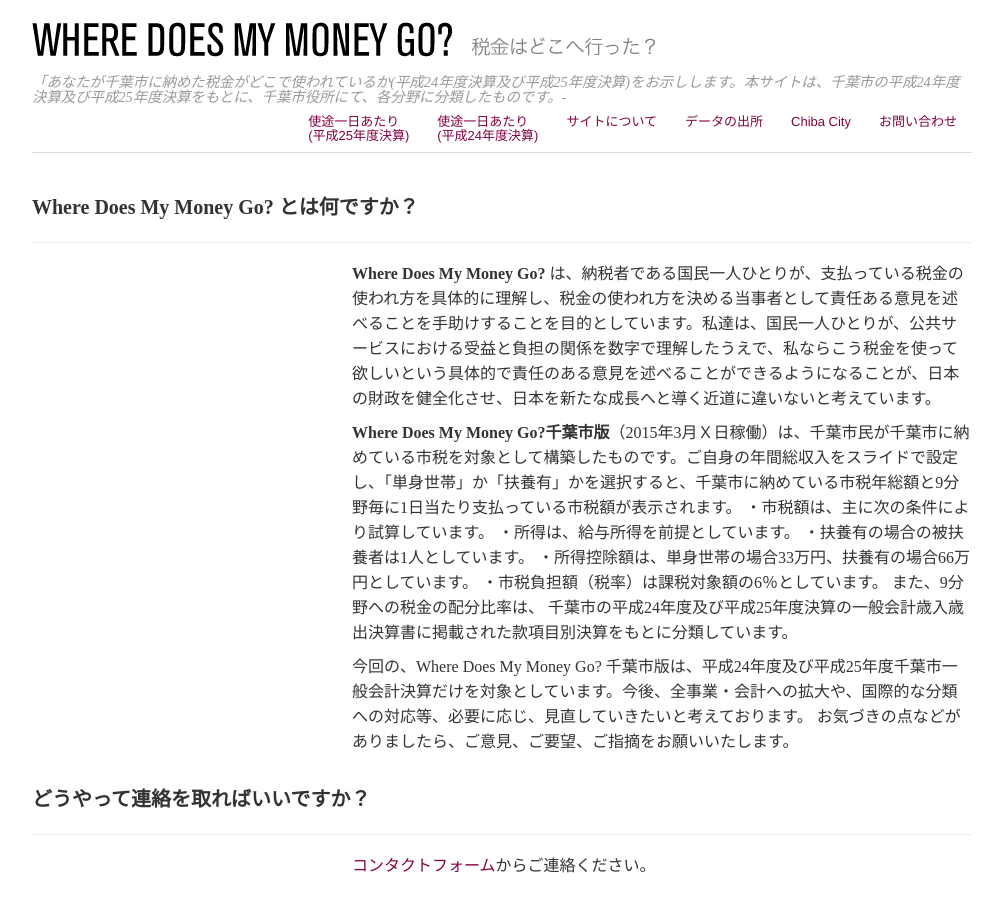
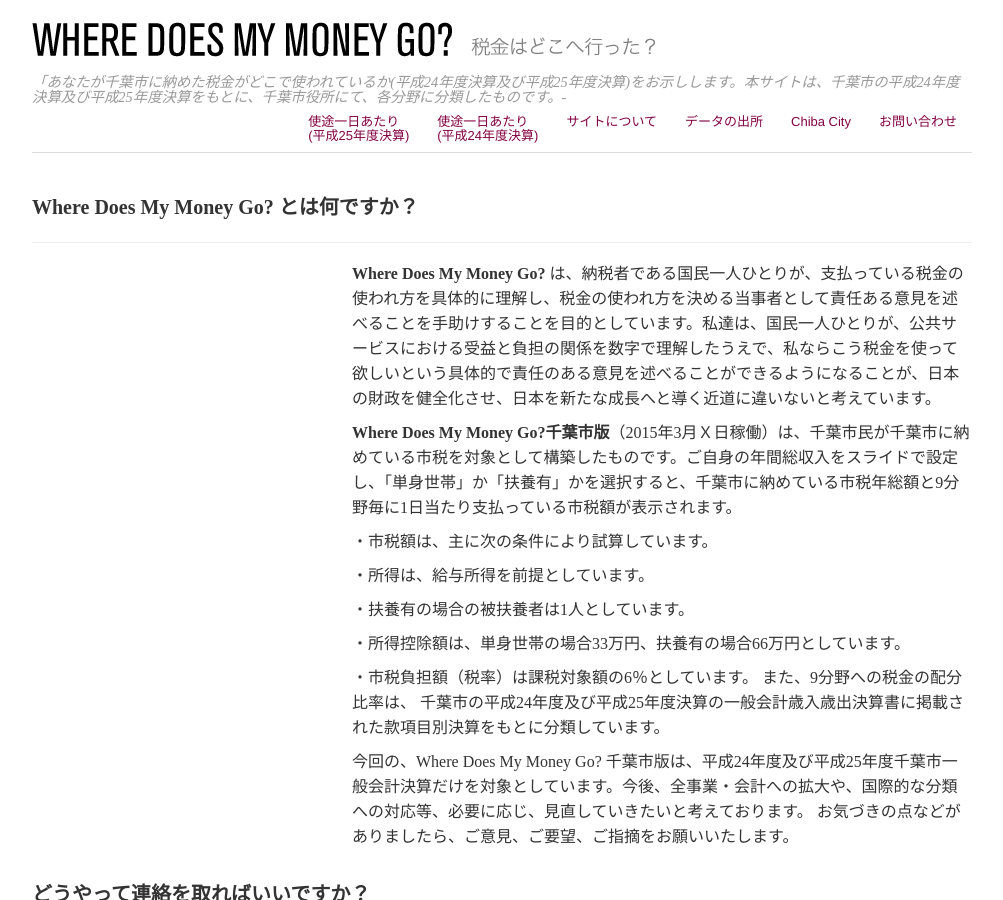
Before and after one commit to OpenChiba2/OpenChiba2.github.io, a Jekyll site: the page built from about.html, in a window 1280 px wide and 900 px high. Shown: the whole window, without its empty margins (138-1141 px from the left). Built offline with Jekyll 4.4.1, drawn with Linux system fonts in a browser that asks for light colours; nearby versions of some CDN libraries.

```diff
--- a/about.html
+++ b/about.html
@@ -10,11 +10,11 @@ title: About
     <p><strong>Where Does My Money Go?</strong> は、納税者である国民一人ひとりが、支払っている税金の使われ方を具体的に理解し、税金の使われ方を決める当事者として責任ある意見を述べることを手助けすることを目的としています。私達は、国民一人ひとりが、公共サービスにおける受益と負担の関係を数字で理解したうえで、私ならこう税金を使って欲しいという具体的で責任のある意見を述べることができるようになることが、日本の財政を健全化させ、日本を新たな成長へと導く近道に違いないと考えています。</p>
 
     <p><strong>Where Does My Money Go?千葉市版</strong>（2015年3月Ｘ日稼働）は、千葉市民が千葉市に納めている市税を対象として構築したものです。ご自身の年間総収入をスライドで設定し、「単身世帯」か「扶養有」かを選択すると、千葉市に納めている市税年総額と9分野毎に1日当たり支払っている市税額が表示されます。
-・市税額は、主に次の条件により試算しています。
-・所得は、給与所得を前提としています。
-・扶養有の場合の被扶養者は1人としています。
-・所得控除額は、単身世帯の場合33万円、扶養有の場合66万円としています。
-・市税負担額（税率）は課税対象額の6％としています。
+<p>・市税額は、主に次の条件により試算しています。</p>
+<p>・所得は、給与所得を前提としています。</p>
+<p>・扶養有の場合の被扶養者は1人としています。</p>
+<p>・所得控除額は、単身世帯の場合33万円、扶養有の場合66万円としています。</p>
+<p>・市税負担額（税率）は課税対象額の6％としています。
 また、9分野への税金の配分比率は、 千葉市の平成24年度及び平成25年度決算の一般会計歳入歳出決算書に掲載された款項目別決算をもとに分類しています。</p>
 
     <p>今回の、Where Does My Money Go? 千葉市版は、平成24年度及び平成25年度千葉市一般会計決算だけを対象としています。今後、<!--利用者の皆さんや日本政府や全国の自治体の皆さんのご意見、ご要望を踏まえて、-->全事業・会計への拡大や、<!--したり、市債発行額・償還額を含めたり、都道府県税や国税を含めたりなど、ニーズに応じて、-->国際的な分類への対応等、<!--どんどん成長させて行きたい-->必要に応じ、見直していきたいと考えております。
```
